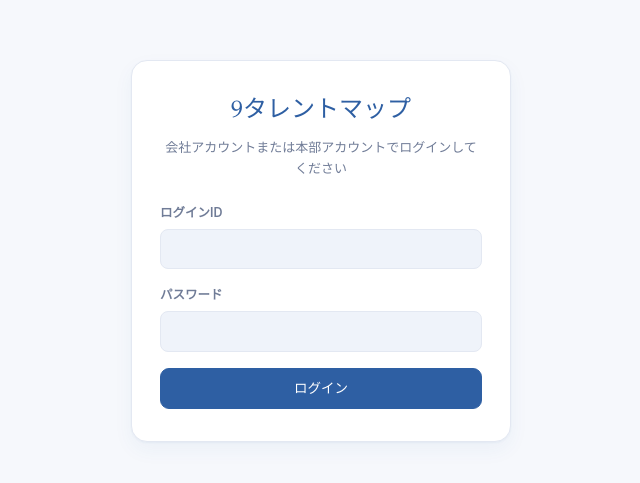
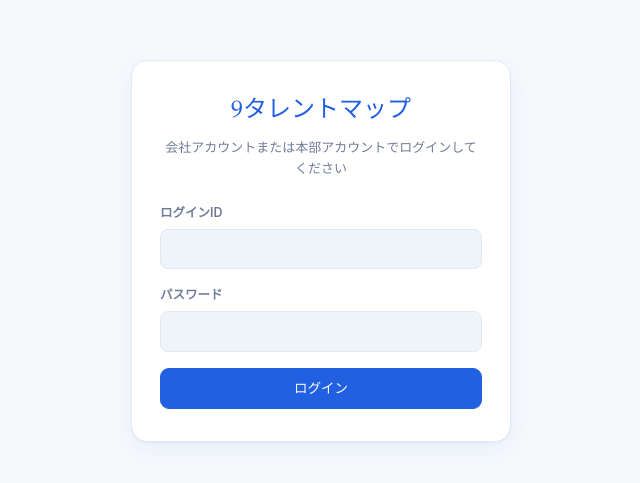
Before and after one commit to alohoasol-ops/talent9-webapp, a Next.js app: page /login in a window 1280 px wide. Shown: the part 149-632 px from the top of the page, without its empty margins (319-959 px from the left). Built offline with nearby package versions, Linux system fonts and the light colour scheme.

Commit message:
Update globals.css

```diff
--- a/src/app/globals.css
+++ b/src/app/globals.css
@@ -9,14 +9,14 @@
   --border:#E3E8F2;
   --accent:#C68A2E;
   --accent-ink:#FFFFFF;
-  --brand:#2E5FA3;
-  --brand-rgb:46,95,163;
-  --brand-soft:rgba(46,95,163,0.08);
-  --radar-fill:rgba(46,95,163,0.14);
-  --radar-line:#2E5FA3;
+  --brand:#2160E0;
+  --brand-rgb:33,96,224;
+  --brand-soft:rgba(33,96,224,0.08);
+  --radar-fill:rgba(33,96,224,0.14);
+  --radar-line:#2160E0;
   --radar-grid:#D6DEEC;
   --danger:#C45A3F;
-  --shadow:0 1px 2px rgba(46,95,163,0.05), 0 8px 20px rgba(46,95,163,0.05);
+  --shadow:0 1px 2px rgba(33,96,224,0.06), 0 8px 20px rgba(33,96,224,0.06);
 }
 @media (prefers-color-scheme: dark){
   :root{
```
